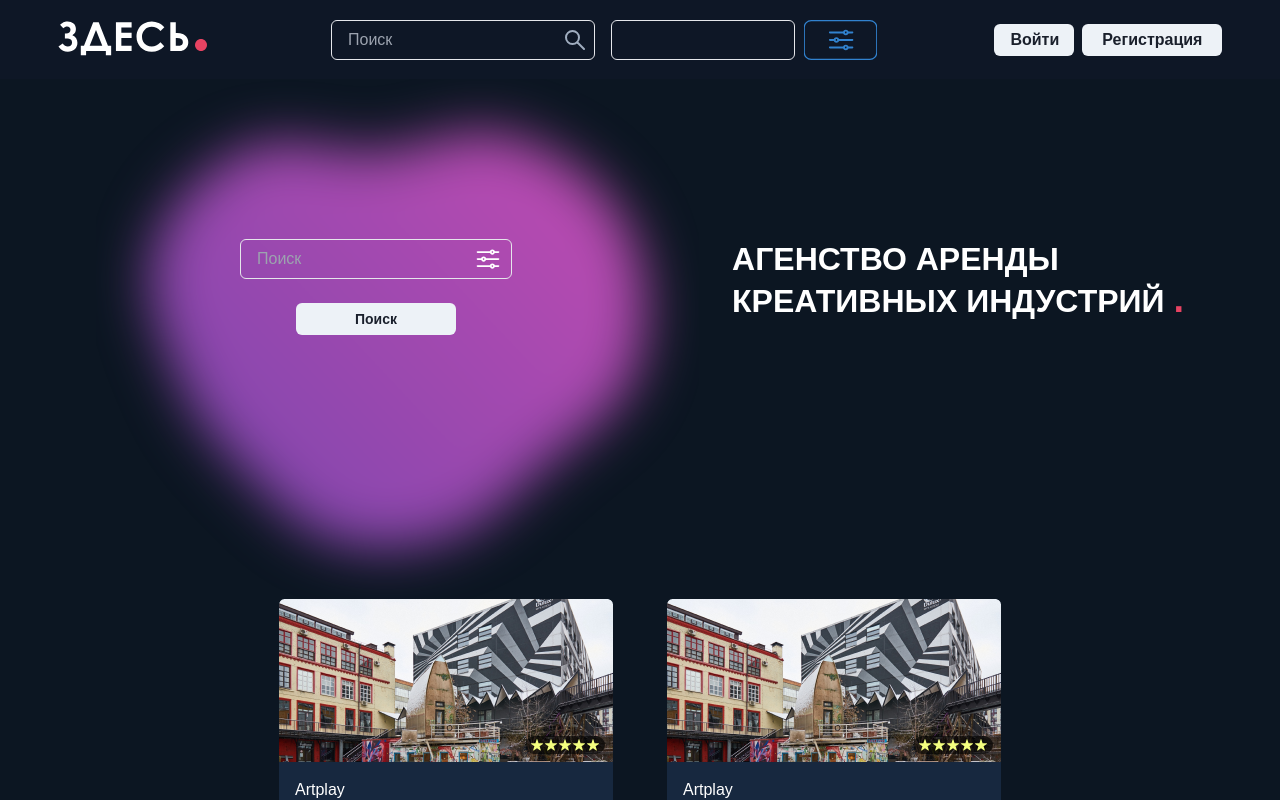
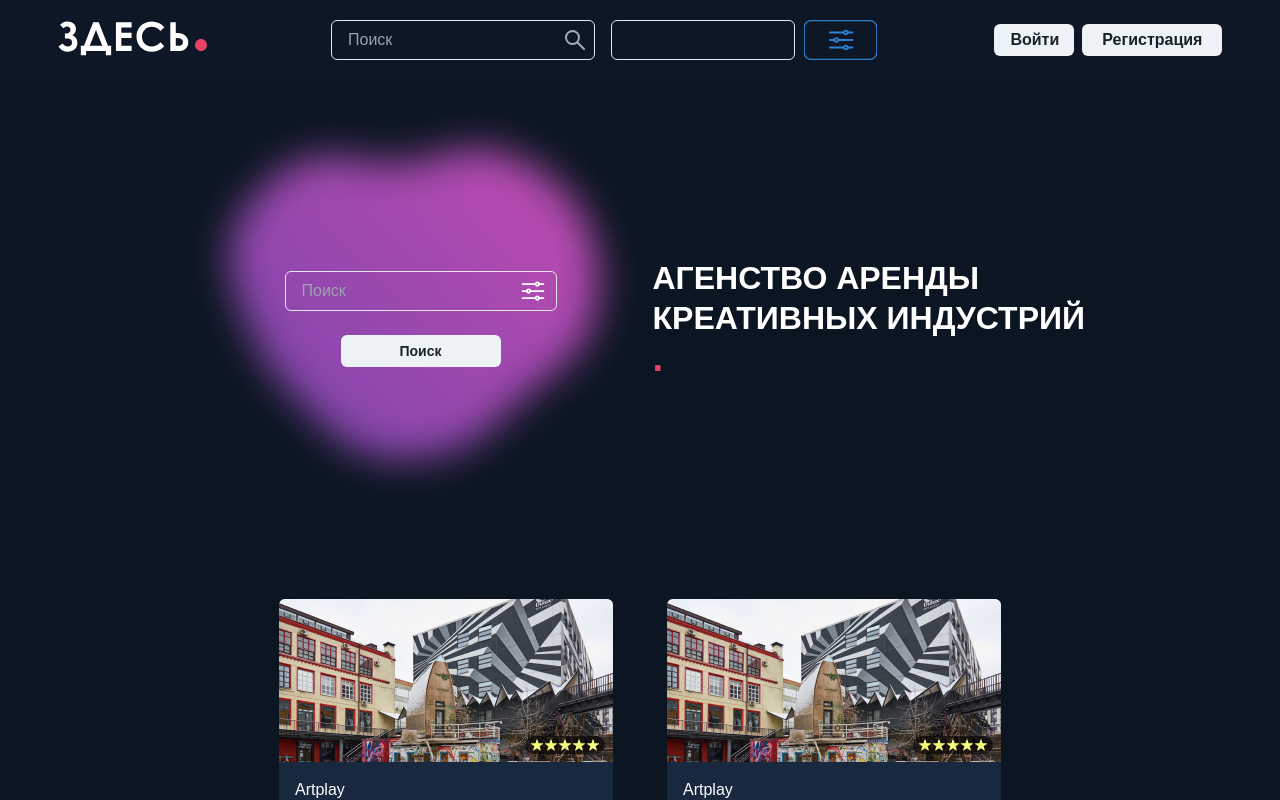
Before and after one commit to Prains/ivan-first, a Next.js app: page / in a window 1280 px wide. Shown: the top 800 px of the page. Built offline with nearby package versions, Linux system fonts and the light colour scheme.

Commit message:
fixed banner

```diff
--- a/components/Banner/Banner.jsx
+++ b/components/Banner/Banner.jsx
@@ -5,15 +5,15 @@ import IsolatedBannerInput from "@/components/ui/IsolatedBannerInput/IsolatedBan
 const Banner = () => {
     return (
         <section
-            className='relative bg-[#0C1622] bg-cover bg-no-repeat w-full h-[480px] md:block hidden'>
-            <div className='md:max-w-[100%] lg:max-w-[85%] mx-auto relative'>
-                <BannerSvg/>
-                <div className='absolute lg:left-36 md:left-28 lg:top-40 md:top-40 flex flex-col items-center gap-6 '>
+            className='items-center justify-center relative bg-[#0C1622] bg-cover bg-no-repeat w-full h-[480px] md:flex hidden'>
+            <div className='flex h-full justify-center md:gap-12 lg:gap-24 items-center md:max-w-[100%] lg:max-w-[90%] mx-auto relative'>
+                <BannerSvg className='lg:w-[450px] lg:h-[450px] md:w-[400px] h-[400px] absolute md:top-7 lg:top-0 top-0 z-0'/>
+                <div className='lg:left-36 md:left-28 lg:top-40 md:top-40 flex flex-col items-center gap-6 '>
                     <IsolatedBannerInput variant={'outline'} colorScheme={'green'} placeholder={'Поиск'}
                                          className=' w-[272px] text-[#D9D9D9] border-gray-200 h-[40px] pr-[40px]'/>
                     <IsolatedButton className='text-[14px] w-[160px] h-[32px] text-[#1A202C]'>Поиск</IsolatedButton>
                 </div>
-                <h1 className='absolute lg:top-40 md:top-40 md:right-0 lg:right-0 text-[#FFFFFF] md:text-[28px] lg:text-[32px] font-bold leading-[40px]'>АГЕНСТВО
+                <h1 className=' w-[439px] lg:top-40 md:top-40 md:right-0 lg:right-0 text-[#FFFFFF] md:text-[28px] lg:text-[32px] font-bold leading-[40px] z-5'>АГЕНСТВО
                     АРЕНДЫ <br/> КРЕАТИВНЫХ ИНДУСТРИЙ <span
                         className='text-[#E74362] text-[38px] w-[13px] h-[13px]'>.</span></h1>
             </div>
--- a/components/BannerSvg/BannerSvg.jsx
+++ b/components/BannerSvg/BannerSvg.jsx
@@ -1,11 +1,10 @@
-import styles from './BannerSvg.module.css'
 import Image from "next/image";
 import {bannerVector} from "@/images/Banner";
 
-const BannerSvg = () => {
+const BannerSvg = ({className}) => {
     return (
         <div>
-            <Image className={styles.bannerSvg} src={bannerVector} alt='hello' />
+            <Image className={className} src={bannerVector} alt='hello' />
         </div>
     );
 };
```
